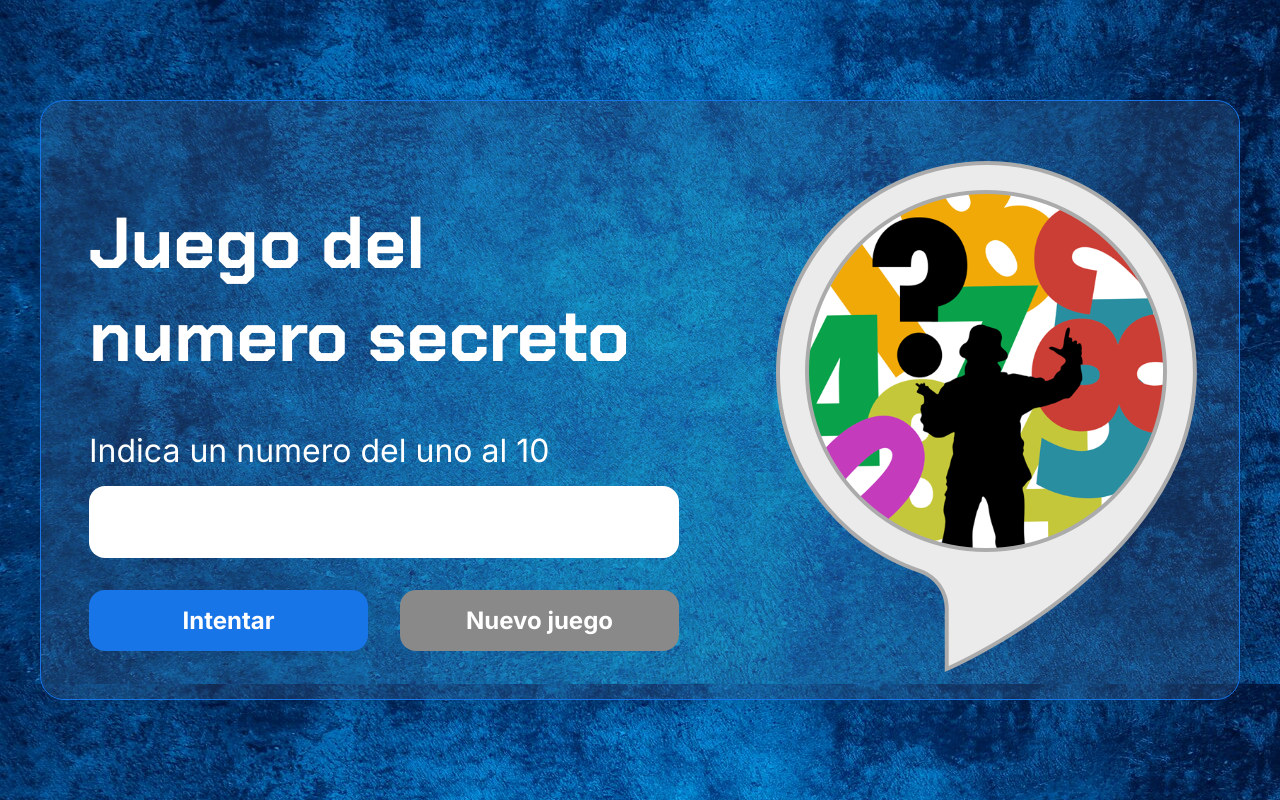
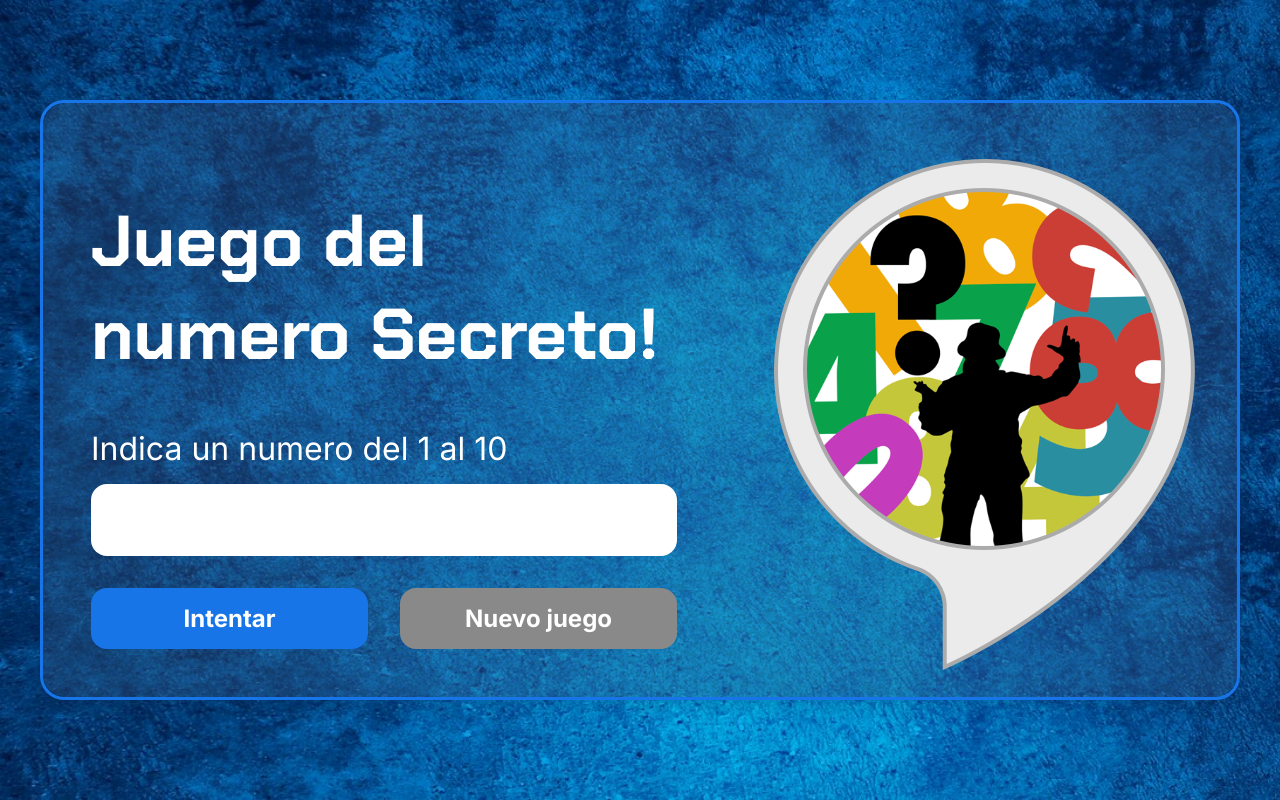
Before and after one commit to MarcosEspinoza-9/Juego_De_Numero_Secreto_De_Oracle-y-Alura-Latam, a plain HTML site: page index.html in a window 1280 px wide. Drawn offline with Linux system fonts and the light colour scheme.

Commit message:
Se hizo una funcion para cambiar los datos de la etiqueta "h1" y "p"

```diff
--- a/app.js
+++ b/app.js
@@ -1,14 +1,17 @@
-let titulo = document.querySelector('h1'); // CAPTURA EL VALOR DE LA VARIABLE Y LO DEVUELVE EN OBJETO
-titulo.innerHTML = 'Juego del numero secreto';
+//A todas mis etiquetas p se le asiga el texto de escoger un numero
+//let parrafo = document.querySelector('p');
+//parrafo.innerHTML = 'Indica un numero del uno al 10'
 
+function asignarTextoElemento(elemento, texto){
+    let elementoHTML = document.querySelector(elemento); // CAPTURA EL VALOR DE LA VARIABLE Y LO DEVUELVE EN OBJETO
+    elementoHTML.innerHTML = texto;
 
-//A todas mis etiquetas p se le asiga el texto de escoger un numero
-let parradfo = document.querySelector('p');
-parradfo.innerHTML = 'Indica un numero del uno al 10'
-
-
+}
 
 function intento () {
 alert('si funciona la funcion!')
 
 }
+
+asignarTextoElemento('h1',"Juego del numero Secreto!")
+asignarTextoElemento('p',"Indica un numero del 1 al 10")
--- a/style.css
+++ b/style.css
@@ -12,6 +12,7 @@ body {
     align-items: center;
     justify-content: center;
     background-image: url("img/fondo.jpg") ;
+    background-size: cover;
 }
 
 
@@ -33,7 +34,7 @@ body::before {
     align-items: center;
     justify-content: space-between;
     border-radius: 24px;
-    border: 1px solid #1875E8;
+    border: 3px solid #1875E8;
     box-shadow: 4px 4px 20px 0px rgba(1, 8, 14, 0.15);
     background-image: url("img/Ruido.png");
     background-size: 100% 100%;
```
